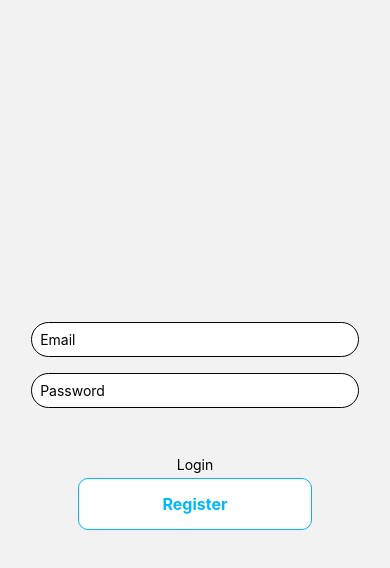
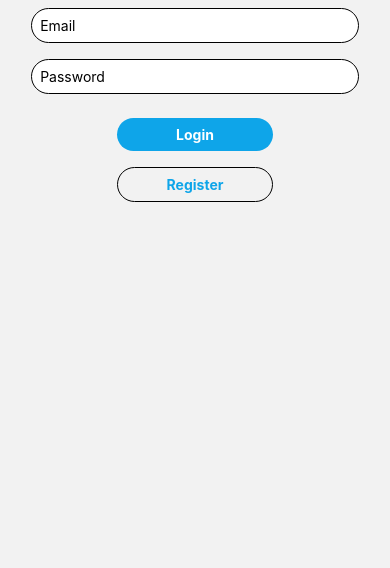
Before and after one commit to H3nry-T/NC-velp-final-project, a React Native app: screen /Login in a window 390 px wide. Shown: the top 568 px of the page. Built offline with nearby package versions, Linux system fonts and the light colour scheme; no server answers.

Commit message:
components extracted out

```diff
--- a/components/LoginButton.jsx
+++ b/components/LoginButton.jsx
@@ -3,8 +3,11 @@ import { handleLogIn } from "../firebase/auth/login";
 
 export function LoginButton({ email, password }) {
   return (
-    <TouchableOpacity onPress={() => handleLogIn(email, password)}>
-      <Text>Login</Text>
+    <TouchableOpacity
+      onPress={() => handleLogIn(email, password)}
+      className=" rounded-full bg-sky-500 p-2 w-2/5 my-4"
+    >
+      <Text className="text-l text-center font-bold text-white">Login</Text>
     </TouchableOpacity>
   );
 }
--- a/components/LoginForm.jsx
+++ b/components/LoginForm.jsx
@@ -2,7 +2,7 @@ import React from "react";
 import { TextInput, View } from "react-native";
 export function LoginForm({ email, setEmail, password, setPassword }) {
   return (
-    <View className="flex justify-center items-center w-11/12 rounded-2xl">
+    <View className="items-center w-11/12">
       <TextInput
         className="my-2 bg-white p-2 rounded-full w-11/12 border"
         placeholder="Email"
--- /dev/null
+++ b/components/RegisterButton.jsx
@@ -0,0 +1,15 @@
+import React from "react";
+import { Text, TouchableOpacity } from "react-native";
+import { handleSignUp } from "../firebase/auth/register";
+export function RegisterButton({ email, password }) {
+  return (
+    <TouchableOpacity
+      onPress={() => handleSignUp(email, password)}
+      className="border rounded-full p-2 w-2/5"
+    >
+      <Text className="text-l text-center font-bold text-sky-500">
+        Register
+      </Text>
+    </TouchableOpacity>
+  );
+}
--- /dev/null
+++ b/components/SignoutButton.jsx
@@ -0,0 +1,11 @@
+import React from "react";
+import { Text, TouchableOpacity } from "react-native";
+import { handleSignOut } from "../firebase/auth/signout";
+
+export function SignoutButton({ replace }) {
+  return (
+    <TouchableOpacity onPress={() => handleSignOut(replace)}>
+      <Text>Sign Out</Text>
+    </TouchableOpacity>
+  );
+}
--- a/screens/HomeScreen.jsx
+++ b/screens/HomeScreen.jsx
@@ -1,9 +1,9 @@
+import { SignoutButton } from "./../components/SignoutButton";
 import { StyleSheet, Text, TouchableOpacity, View } from "react-native";
 import React from "react";
 import { useNavigation } from "@react-navigation/native";
 import { signOut } from "firebase/auth";
 import { auth } from "../firebase/firebase";
-import { handleSignOut } from "../firebase/auth/signout";
 
 const HomeScreen = () => {
   const { replace } = useNavigation();
@@ -11,12 +11,7 @@ const HomeScreen = () => {
   return (
     <View style={styles.container}>
       <Text>Email: {auth.currentUser?.email}</Text>
-      <TouchableOpacity
-        style={styles.button}
-        onPress={() => handleSignOut(replace)}
-      >
-        <Text style={styles.buttonText}>Sign Out</Text>
-      </TouchableOpacity>
+      <SignoutButton replace={replace} />
     </View>
   );
 };
--- a/screens/LoginScreen.jsx
+++ b/screens/LoginScreen.jsx
@@ -1,18 +1,15 @@
+import { RegisterButton } from "../components/RegisterButton";
 import { LoginButton } from "./../components/LoginButton";
 import { LoginForm } from "./../components/LoginForm";
 import {
   KeyboardAvoidingView,
+  SafeAreaView,
   StyleSheet,
-  Text,
-  TextInput,
-  TouchableOpacity,
   View,
 } from "react-native";
 import React, { useEffect, useState } from "react";
 import { useNavigation } from "@react-navigation/native";
 import { onAuthStateChanged } from "firebase/auth";
-import { handleLogIn } from "../firebase/auth/login";
-import { handleSignUp } from "../firebase/auth/register";
 import { auth } from "../firebase/firebase";
 
 const LoginScreen = () => {
@@ -26,12 +23,13 @@ const LoginScreen = () => {
         replace("Home");
       }
     });
-
     return unsubscribe;
   }, []);
 
   return (
-    <KeyboardAvoidingView style={styles.container} behavior="padding">
+    <KeyboardAvoidingView behavior="padding">
+      <SafeAreaView>
+        <View className=" justify-center items-center h-full w-full">
           <LoginForm
             email={email}
             setEmail={setEmail}
@@ -39,20 +37,10 @@ const LoginScreen = () => {
             setPassword={setPassword}
           />
 
-      <View style={styles.buttonContainer}>
-        <LoginButton
-          handleLogIn={handleLogIn}
-          email={email}
-          password={password}
-        />
-
-        <TouchableOpacity
-          style={[styles.button, styles.buttonOutline]}
-          onPress={() => handleSignUp(email, password)}
-        >
-          <Text style={[styles.buttonOutlineText]}>Register</Text>
-        </TouchableOpacity>
+          <LoginButton email={email} password={password} />
+          <RegisterButton email={email} password={password} />
         </View>
+      </SafeAreaView>
     </KeyboardAvoidingView>
   );
 };
```
Lines whose indentation alone changed are shown as unchanged.
